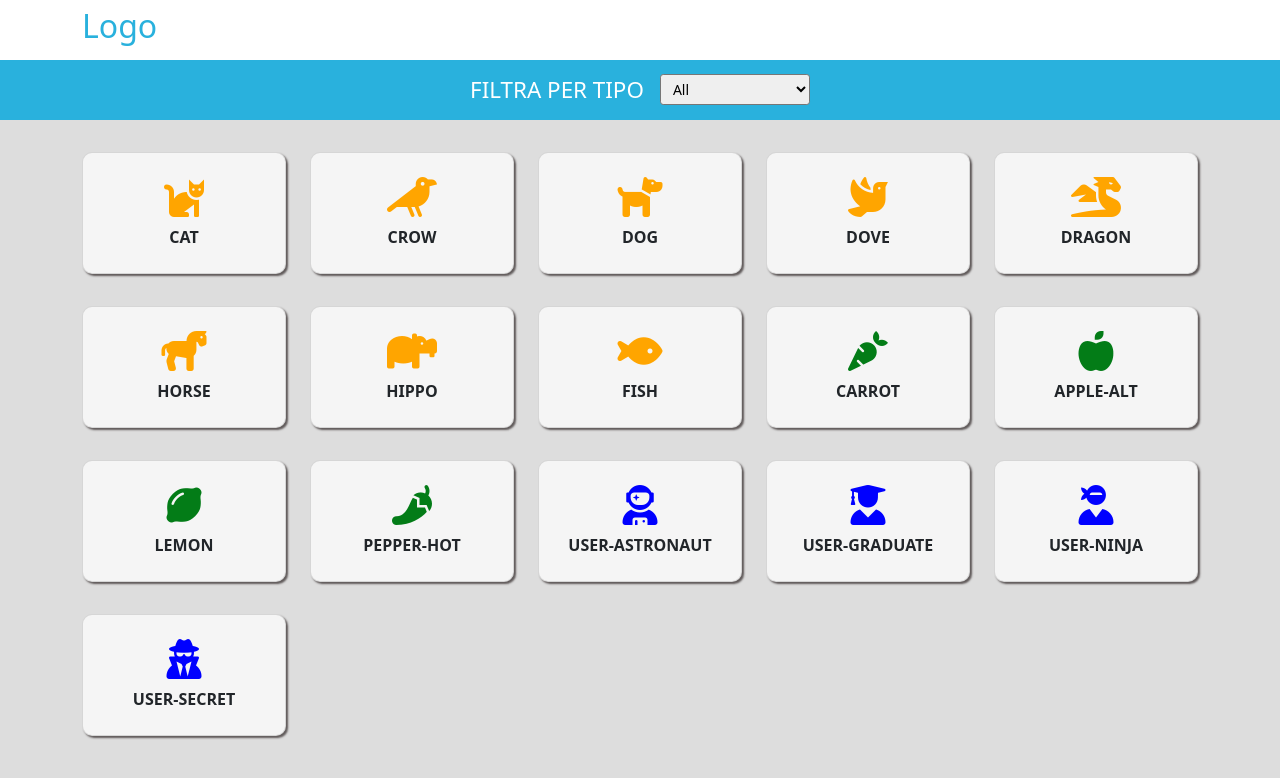
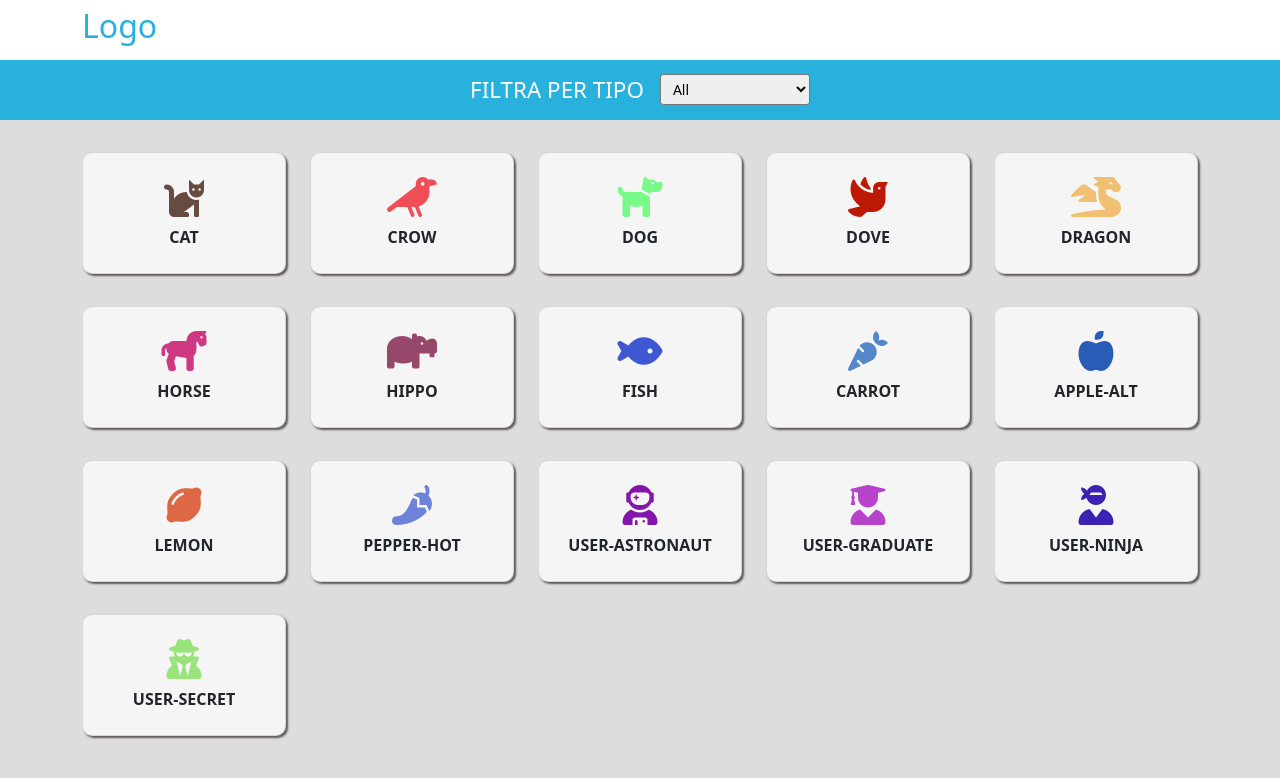
Before and after one commit to Silvia-Du/js-es6-icons, a plain HTML site: page index.html in a window 1280 px wide. Drawn offline with nearby package versions, Linux system fonts and the light colour scheme.

Commit message:
Fine bonus 1;

```diff
--- a/script.js
+++ b/script.js
@@ -123,91 +123,67 @@ const cardContainer =[
 	}
 ];
 
-
+const lettersNum =['0', '1', '2', '3', '4', '5', '6', '7', '8', '9', 'A', 'B', 'C', 'D', 'E', 'F'];
 
 const outputContainer = document.getElementById('_conatiner');
 const selectArea =document.querySelector('.sd-select');
-const cardCollection =[];
 
+
+const getFantasyColor =(array) =>{
+  let newColor ='#';
+
+  array.forEach(element => { if(newColor.length <= 6) {
+    const estract = randomNum( 0 , lettersNum.length-1);
+    newColor += lettersNum[estract];
+    }
+  })
+  return newColor;
+}
 
 //funzione stampa
 const cardPrinter = (container) =>{
+
   outputContainer.innerHTML = '';
-
-  container.forEach(card => {
-
-    getCard(card);
-
-  })
+  container.forEach(card => { getCard(card) })
 }
-
-/*
-	name: 'lemon',
-		prefix: 'fa-',
-		type: 'vegetable',
-		family: 'fas',
-		color: 'green
-*/
 
 //funzione crea card
 const getCard = (object) => {
 
-  const {name, prefix, tyle, family, color}= object;
+  const {name, prefix, type}= object;
 
-  const cardElement =`
+  // console.log(getFantasyColor(lettersNum));
+  outputContainer.innerHTML +=
+  `
     <div class="col my-3">
       <div class="card d-flex flex-column align-items-center py-4">
         <div class="content d-flex flex-column align-items-center">
-          <i id= "${color}" class="fa-solid fa-${name} mb-2"></i>
+          <i id= "${type}" class="${prefix}solid ${prefix}${name} mb-2" style="color: ${getFantasyColor(lettersNum)};"></i>
           <p class="mb-0">${name}</p>
         </div>
       </div>
     </div>
   `;
-  cardCollection.push(cardElement);
-  outputContainer.innerHTML += cardElement;
-
 }
 
 cardPrinter(cardContainer);
 
-
-
 //funzione che raccoglie info utente
-
   selectArea.addEventListener('change', function(){
 
     let container;
     const color = this.value;
-
-    (color === 'blue')? container = cardContainer.filter((card)=> card.color === 'blue'): false;
-    (color === 'orange')? container = cardContainer.filter((card)=> card.color === 'orange'): false;
-    (color === 'green')? container = cardContainer.filter((card)=> card.color === 'green'): false;
     (color === 'all')? container = cardContainer: false;
+    (color === 'blue')? container = cardContainer.filter((card)=> card.type === 'user'): false;
+    (color === 'orange')? container = cardContainer.filter((card)=> card.type === 'animal'): false;
+    (color === 'green')? container = cardContainer.filter((card)=> card.type === 'vegetable'): false;
 
     cardPrinter(container);
   })
 
 
+
+
   function randomNum( min , max ){
     return Math.floor(Math.random() * (max - min +1) + min);
   }
-
-  const lettersNum =['0', '1', '2', '3', '4', '5', '6', '7', '8', '9', 'A', 'B', 'C', 'D', 'E', 'F'];
-
-let newColor ='#';
-
-lettersNum.forEach(element => { if(newColor.length <= 6) {
-    const estract = randomNum( 0 , lettersNum.length-1);
-    newColor += lettersNum[estract];
-  }
-})
-
-
-
-
-console.log(newColor);
-
-  function getFantasyColor(){
-
-  }
--- a/style.css
+++ b/style.css
@@ -49,14 +49,14 @@ main{
   font-size: 2.5rem;
 }
 
-#green{
+/* #vegetable{
   color: #037c17;
 }
 
-#blue{
+#user{
   color: #0000ff;
 }
 
-#orange{
+#animal{
   color: #ffa500;
-}
+} */
```
